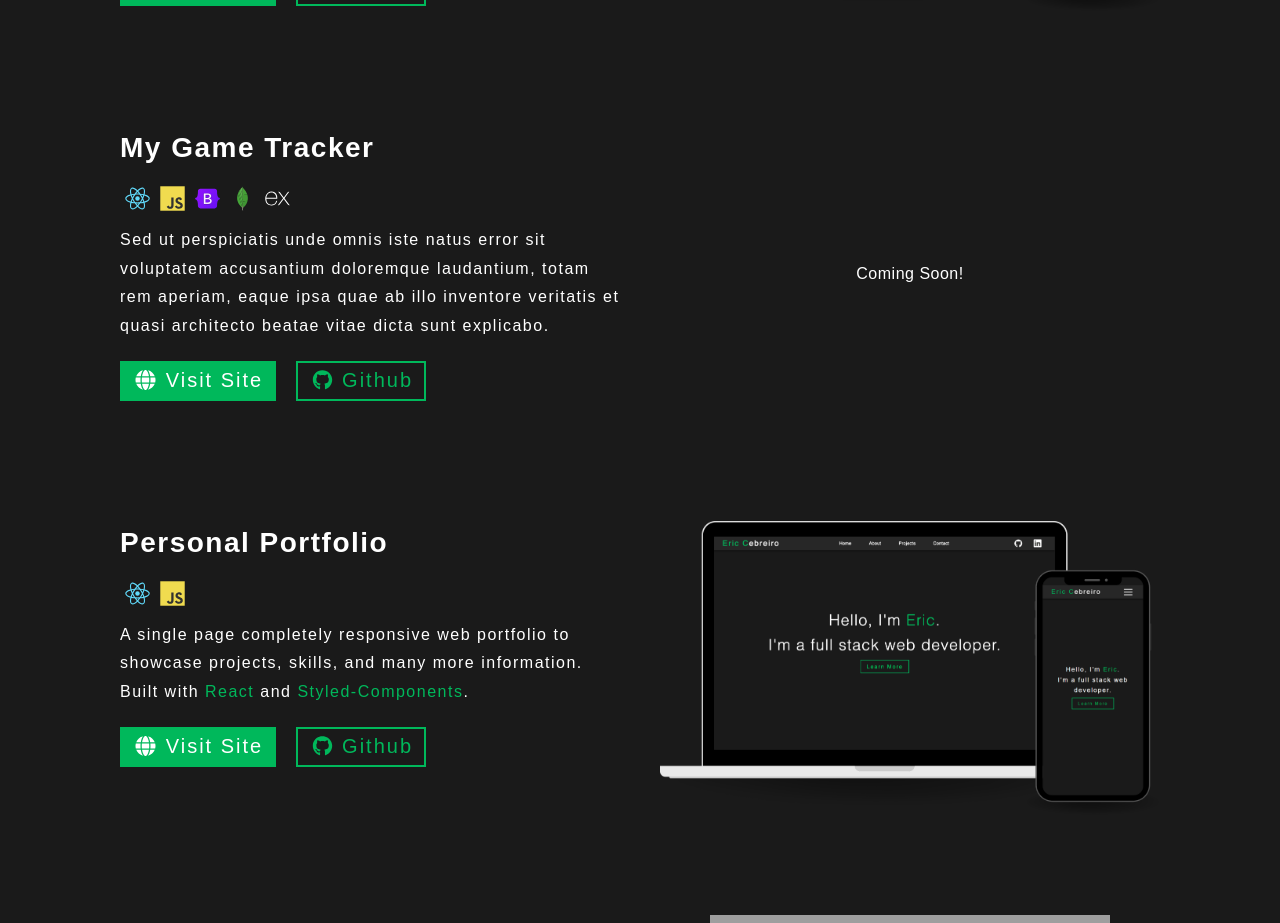
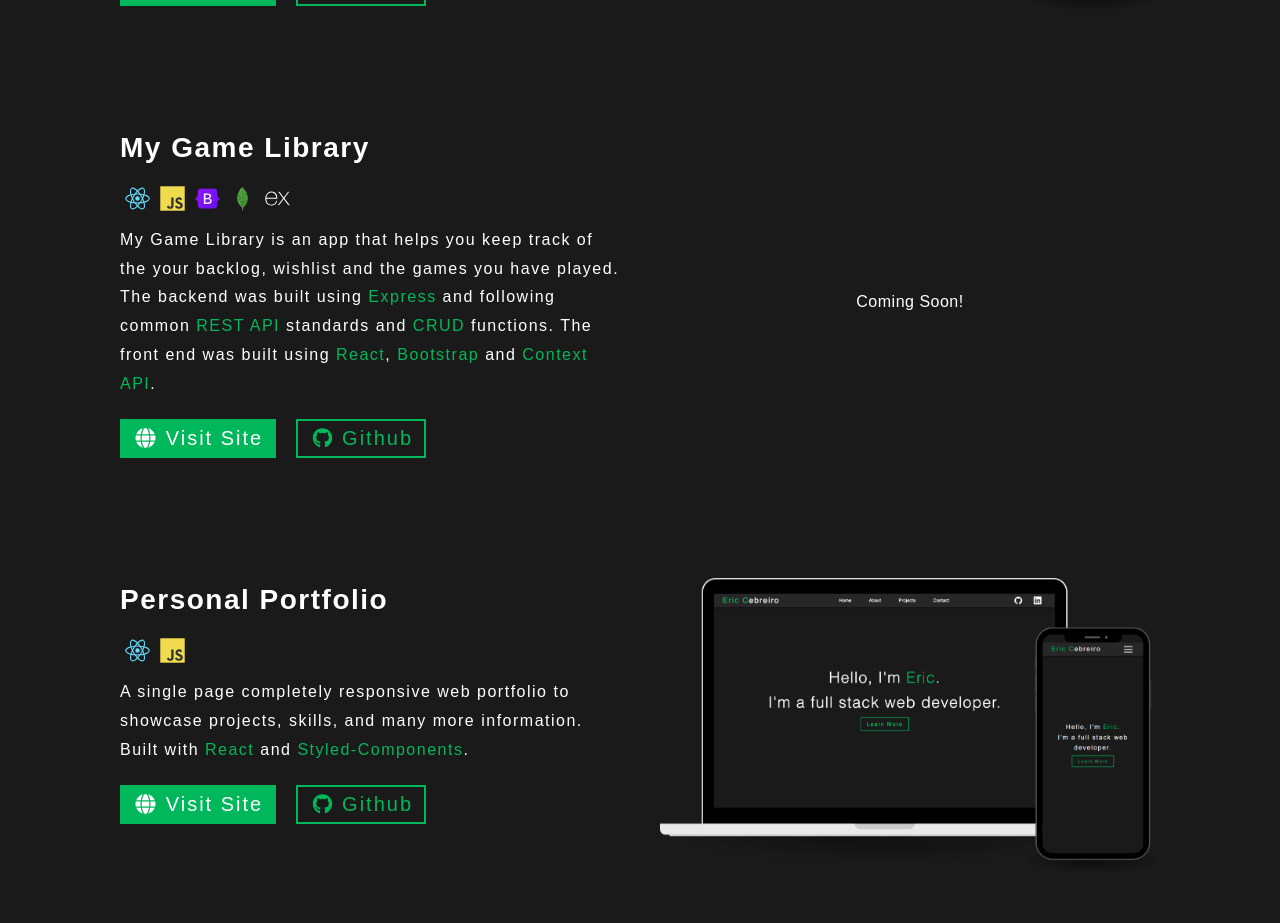
Before and after one commit to eocebreiro/portfolio, a React (Create React App) app: page / in a window 1280 px wide. Shown: the part 3328-4251 px from the top of the page. Built offline with nearby package versions, Linux system fonts and the light colour scheme; grey boxes are pictures that could not be loaded.

Commit message:
updated the game library project description

```diff
--- a/src/Layout/Projects.js
+++ b/src/Layout/Projects.js
@@ -126,7 +126,7 @@ export const Projects = () => {
       </ProjectRow>
       <ProjectRow>
         <ProjectInfo>
-          <SubHeading>My Game Tracker</SubHeading>
+          <SubHeading>My Game Library</SubHeading>
           <MadeWith>
             <Icon name="react" height={height} width={width} />
             <Icon name="javascript" height={height} width={width} />
@@ -135,10 +135,14 @@ export const Projects = () => {
             <Icon name="express" height={height} width={width} />
           </MadeWith>
           <P>
-            Sed ut perspiciatis unde omnis iste natus error sit voluptatem
-            accusantium doloremque laudantium, totam rem aperiam, eaque ipsa
-            quae ab illo inventore veritatis et quasi architecto beatae vitae
-            dicta sunt explicabo.{" "}
+            My Game Library is an app that helps you keep track of the your
+            backlog, wishlist and the games you have played. The backend was
+            built using <PrimaryColor>Express</PrimaryColor> and following
+            common <PrimaryColor>REST API</PrimaryColor> standards and{" "}
+            <PrimaryColor>CRUD</PrimaryColor> functions. The front end was built
+            using <PrimaryColor>React</PrimaryColor>,{" "}
+            <PrimaryColor>Bootstrap</PrimaryColor> and{" "}
+            <PrimaryColor>Context API</PrimaryColor>.
           </P>
           <ButtonBox>
             <ButtonWebsite>
@@ -148,7 +152,7 @@ export const Projects = () => {
             </ButtonWebsite>
             <ButtonGithub>
               <a
-                href="https://github.com/eocebreiro/my-gaming-tracker"
+                href="https://github.com/eocebreiro/my-game-library"
                 target="_blank"
                 rel="noopener noreferrer"
               >
```
